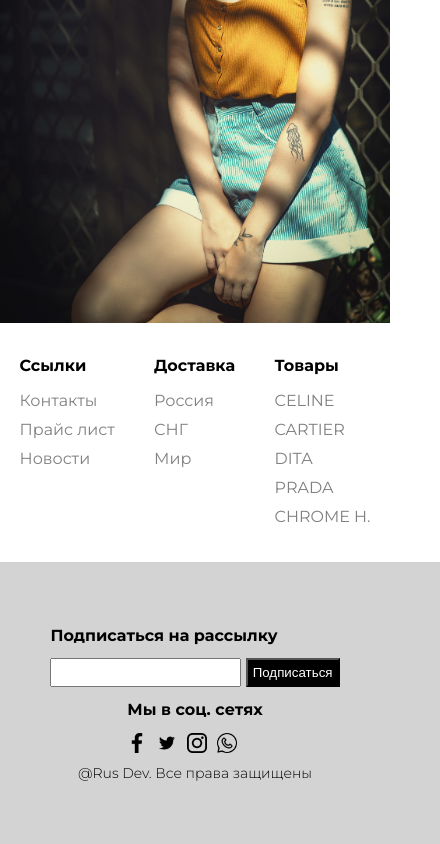
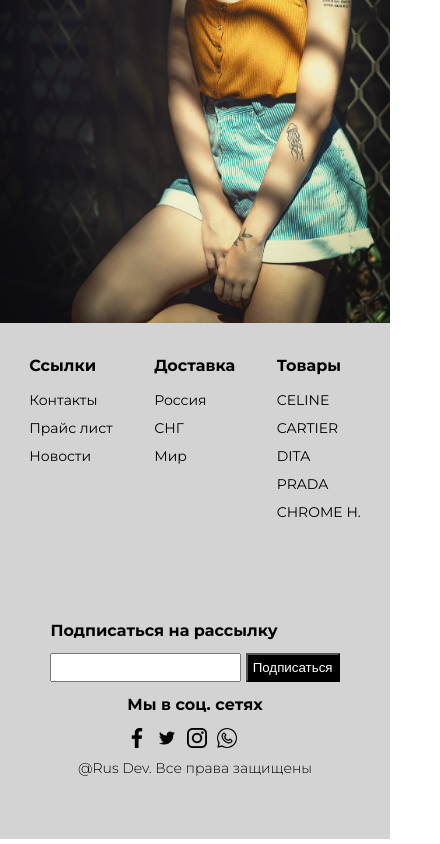
Before and after one commit to Rus85/sunglasses-landing-js, a plain HTML site: page index.html in a window 390 px wide. Shown: the part 3194-4038 px from the top of the page, 440 px wide, since content can reach past the window. Drawn offline with Linux system fonts and the light colour scheme.

Commit message:
Update style.css

```diff
--- a/style.css
+++ b/style.css
@@ -582,17 +582,28 @@ footer {
     footer {
         flex-direction: column;
         align-items: center;
+        justify-content: center;
+        background-color: lightgray;
     }
 
     .footerLeft {
-        width: 90%;
+        width: 85%;
         padding: 20px;
     }
 
-
     .footerRight {
         align-items: center;
-        background-color: lightgray;
+    }
+
+    .fListItem {
+        font-size: 14px;
+        color: black;
+    }
+
+    hr {
+        display: block;
+        border: 0;
+        border-bottom: 1px solid whitesmoke;
         width: 100%;
     }
 
```
